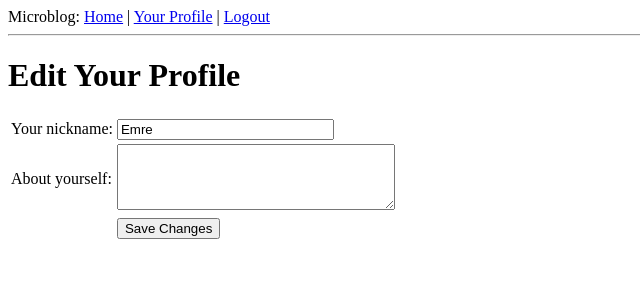
After one commit to extraordinarius/flask_microblog, a Flask app: page /edit in a window 1280 px wide. The commit adds this page. Shown: the top 300 px of the page, without its empty margins (0-640 px from the left). Run offline with Flask 2, Linux system fonts and the light colour scheme; a user stored in the database is signed in; data comes from the database, SQL or seed files in the repository.

Commit message:
Part 6 completed

```diff
--- a/app/__init__.py
+++ b/app/__init__.py
@@ -1,7 +1,6 @@
 import os
 from flask import Flask
 from flask.ext.sqlalchemy import SQLAlchemy
-
 from flask.ext.login import LoginManager
 from flask.ext.openid import OpenID
 from config import basedir
--- a/app/forms.py
+++ b/app/forms.py
@@ -1,8 +1,15 @@
 from flask.ext.wtf import Form
-from wtforms import StringField, BooleanField
-from wtforms.validators import DataRequired
+from wtforms import StringField, BooleanField, TextAreaField
+from wtforms.validators import DataRequired, Length
 
 
 class LoginForm(Form):
     openid = StringField('openid', validators=[DataRequired()])
     remember_me = BooleanField('remember_me', default=False)
+
+
+class EditForm(Form):
+	nickname = StringField('nickname', validators=[DataRequired()])
+	about_me = TextAreaField(
+					'about_me',
+					validators=[Length(min=0, max=140)])
--- a/app/models.py
+++ b/app/models.py
@@ -1,10 +1,20 @@
 from app import db
+from hashlib import md5
 
 class User(db.Model):
 	id = db.Column(db.Integer, primary_key=True)
 	nickname = db.Column(db.Integer, primary_key=False, unique=True)
 	email = db.Column(db.String(120), primary_key=False, unique=True)
 	posts = db.relationship('Post', backref='author', lazy='dynamic')
+	about_me = db.Column(db.String(140))
+	last_seen = db.Column(db.DateTime)
+
+	def __init__(self, nickname, email, posts, about_me, last_seen):
+		self.nickname = nickname
+		self.email = email
+		self.posts = posts
+		self.about_me = about_me
+		self.last_seen = last_seen
 
 	def is_authenticated(self):
 		return True
@@ -18,6 +28,10 @@ class User(db.Model):
 	def get_id(self):
 		return str(self.id) # Python 3
 
+	def avatar(self, size):
+		return 'http://www.gravatar.com/avatar/{}?d=mm&s={}'.format(
+					md5(self.email.encode('utf-8')).hexdigest(), size)
+
 	def __repr__(self):
 		return '<User {}'.format(self.nickname)
 
@@ -27,5 +41,10 @@ class Post(db.Model):
     timestamp = db.Column(db.DateTime)
     user_id = db.Column(db.Integer, db.ForeignKey('user.id'))
 
+    # def __init__(self, body, timestamp, user_id):
+    # 	self.body = body
+    # 	self.timestamp = timestamp
+    # 	self.user_id = user_id
+
     def __repr__(self):
         return '<Post %r>' % (self.body)
--- a/app/templates/base.html
+++ b/app/templates/base.html
@@ -13,6 +13,7 @@
     <div>Microblog:
       <a href="/index">Home</a>
       {% if g.user.is_authenticated() %}
+      | <a href="{{ url_for('user', nickname=g.user.nickname) }}">Your Profile</a>
       | <a href="{{ url_for('logout') }}">Logout</a>
       {% endif %}
     </div>
--- /dev/null
+++ b/app/templates/edit.html
@@ -0,0 +1,25 @@
+<!-- Extends from base layout -->
+{% extends "base.html" %}
+
+{% block content %}
+
+	<h1>Edit Your Profile</h1>
+	<form action="" method="post" name="edit">
+		{{form.hidden_tag()}}
+		<table>
+			<tr>
+				<td>Your nickname:</td>
+				<td>{{ form.nickname(size=24) }}</td>
+			</tr>
+			<tr>
+				<td>About yourself:</td>
+				<td>{{ form.about_me(cols=32, rows=4) }}</td>
+			</tr>
+			<tr>
+				<td></td>
+				 <td><input type="submit" value="Save Changes"></td>
+			</tr>
+		</table>
+	</form>
+
+{% endblock %}
--- a/app/templates/index.html
+++ b/app/templates/index.html
@@ -2,10 +2,8 @@
 {% extends "base.html" %}
 
 {% block content %}
-
     <h1>Hi, {{ user.nickname }}!</h1>
     {% for post in posts %}
-        <div><p>{{ post.author.nickname }} says <b>{{ post.body }}</b></p></div>
+    	<div><p>{{ post.author.nickname }} says <b>{{ post.body }}</b></p></div>
     {% endfor %}
-
 {% endblock %}
--- a/app/views.py
+++ b/app/views.py
@@ -1,12 +1,11 @@
 from flask import render_template, flash, redirect, \
 					session, url_for, request, g
-
 from flask.ext.login import login_user, logout_user, \
 						current_user, login_required
-
 from app import app, db, lm, oid
-from .forms import LoginForm
+from .forms import LoginForm, EditForm
 from .models import User
+from datetime import datetime
 
 @lm.user_loader
 def load_user(id):
@@ -15,6 +14,10 @@ def load_user(id):
 @app.before_request
 def before_request():
 	g.user = current_user
+	if g.user.is_authenticated():
+		g.user.last_seen = datetime.utcnow()
+		db.session.add(g.user)
+		db.session.commit()
 
 @app.route('/')
 @app.route('/index')
@@ -36,7 +39,6 @@ def index():
 							title='Home',
 							user=user,
 							posts=posts)
-
 
 
 @app.route('/login', methods=['GET', 'POST'])
@@ -78,9 +80,46 @@ def after_login(resp):
 		remember_me = session['remember_me']
 		session.pop('remember_me', None)
 	login_user(user, remember=remember_me)
+
 	return redirect(request.args.get('next') or url_for('index'))
+
+@app.route('/edit', methods=['GET', 'POST'])
+@login_required
+def edit():
+	form = EditForm()
+
+	if form.validate_on_submit():
+		g.user.nickname = form.nickname.data
+		g.user.about_me = form.about_me.data
+		db.session.add(g.user)
+		db.session.commit()
+		flash('Your changes have been saved.')
+		return redirect(url_for('edit'))
+	else:
+		form.nickname.data = g.user.nickname
+		form.about_me.data = g.user.about_me
+
+	return render_template('edit.html', form=form)
 
 @app.route('/logout')
 def logout():
 	logout_user()
 	return redirect(url_for('index'))
+
+@app.route('/user/<nickname>')
+@login_required
+def user(nickname):
+	user = User.query.filter_by(nickname=nickname).first()
+
+	if user == None:
+		flash('User {} not found.'.format(nickname))
+		return redirect(url_for('index'))
+
+	posts = [
+		{'author': user, 'body': 'Test post #1'},
+		{'author': user, 'body': 'Test post #2'}
+	]
+
+	return render_template('user.html',
+							user=user,
+							posts=posts)
```
Also changed, not shown: app/templates/post.html (added, +9 -0 lines), app/templates/user.html (added, +19 -0 lines), migrations/versions/3e513535dab_.py (added, +28 -0 lines), app/templates/login.html (indentation only), 1 other file.
